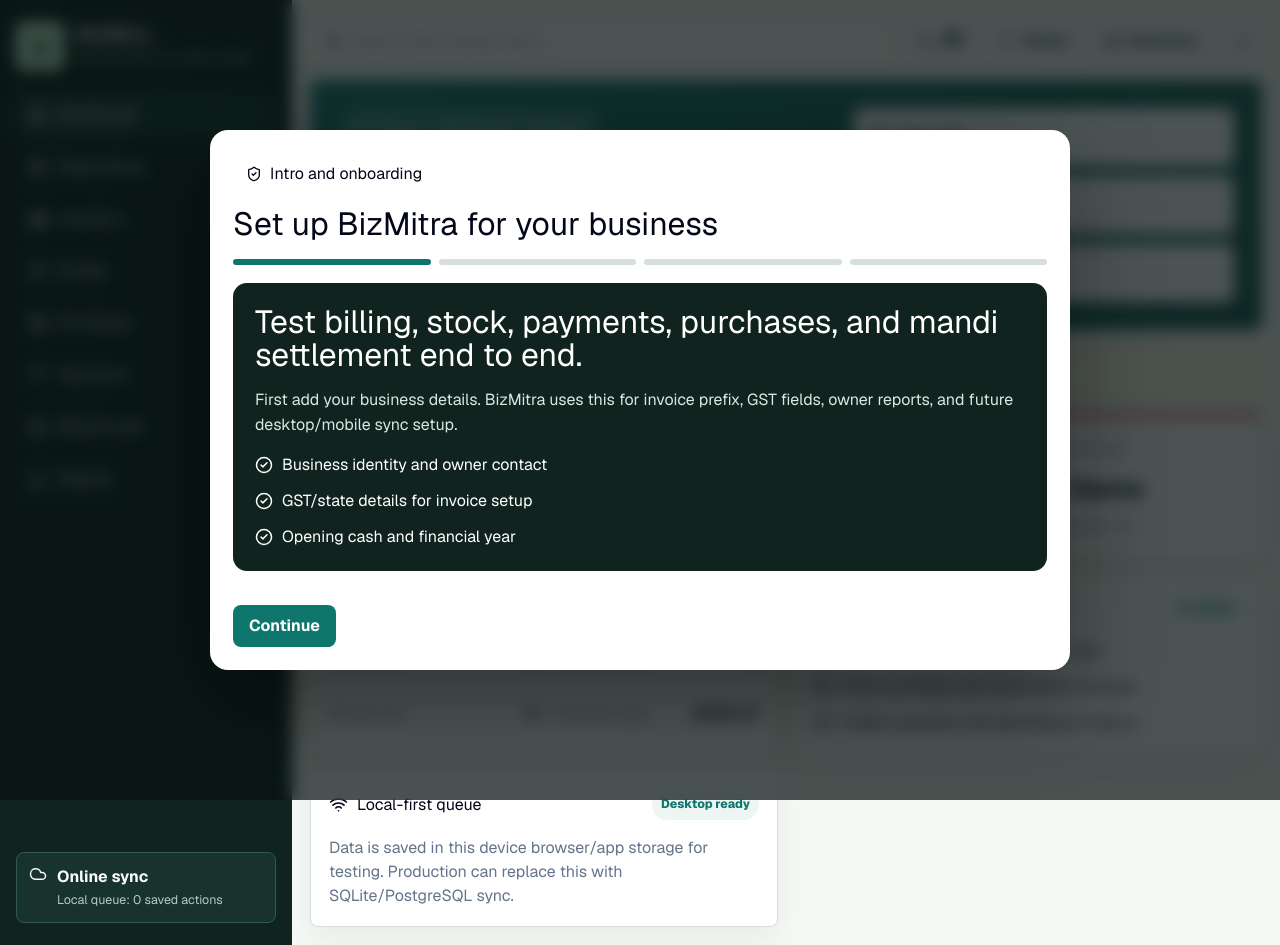
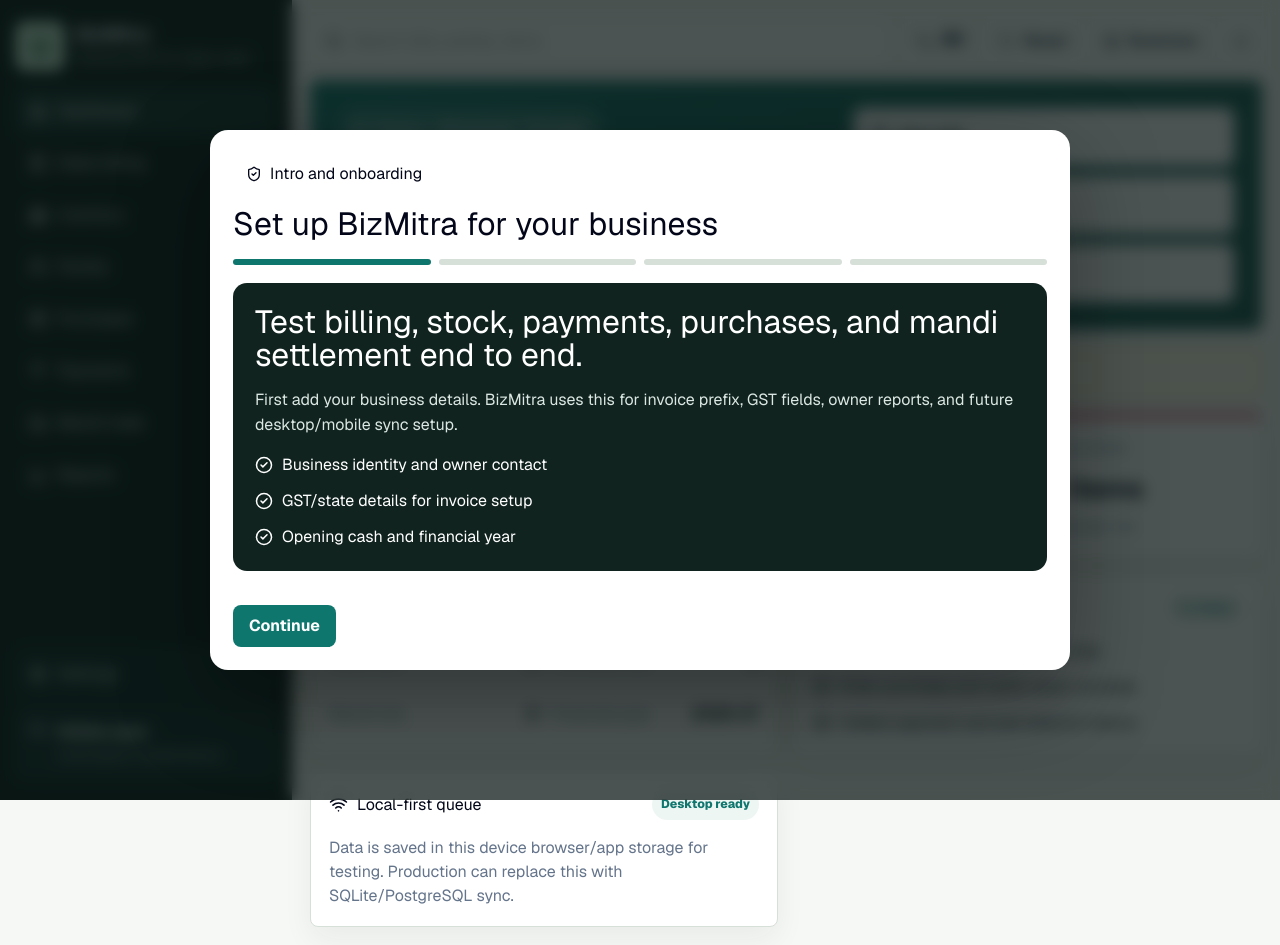
Before and after one commit to farzeenilyaszargar/BizMitra, a Next.js app: page / in a window 1280 px wide. Built offline with nearby package versions, Linux system fonts and the light colour scheme.

Commit message:
Fix sidebar layout and add settings

```diff
--- a/app/erp-app.tsx
+++ b/app/erp-app.tsx
@@ -20,6 +20,7 @@
   ReceiptText,
   RotateCcw,
   Search,
+  Settings,
   ShieldCheck,
   ShoppingCart,
   Store,
@@ -38,7 +39,8 @@
   | "purchases"
   | "payments"
   | "mandi"
-  | "reports";
+  | "reports"
+  | "settings";
 type PartyType = "Customer" | "Supplier" | "Farmer" | "Buyer";
 type PaymentMode = "Cash" | "UPI" | "Bank";
 
@@ -264,6 +266,8 @@
   { key: "reports", label: "Reports", hi: "रिपोर्ट", icon: BarChart3 },
 ];
 
+const settingsModule = { key: "settings" as const, label: "Settings", hi: "सेटिंग्स", icon: Settings };
+
 const initialState: BusinessState = {
   onboardingComplete: false,
   business: {
@@ -288,6 +292,14 @@
     { id: "item-salt", name: "Tata Salt 1kg", unit: "pkt", hsn: "2501", stock: 180, lowStock: 80, saleRate: 24, purchaseRate: 21, gstRate: 0 },
     { id: "item-onion", name: "Onion Nasik", unit: "crate", hsn: "0703", stock: 92, lowStock: 60, saleRate: 740, purchaseRate: 690, gstRate: 0 },
     { id: "item-potato", name: "Potato Agra", unit: "qtl", hsn: "0701", stock: 42.5, lowStock: 20, saleRate: 1260, purchaseRate: 1190, gstRate: 0 },
+    { id: "item-atta", name: "Aashirvaad Atta 10kg", unit: "bag", hsn: "1101", stock: 64, lowStock: 25, saleRate: 425, purchaseRate: 382, gstRate: 5 },
+    { id: "item-dal", name: "Toor Dal Premium 30kg", unit: "bag", hsn: "0713", stock: 22, lowStock: 12, saleRate: 4380, purchaseRate: 4050, gstRate: 5 },
+    { id: "item-tea", name: "Tata Tea Gold 1kg", unit: "pkt", hsn: "0902", stock: 48, lowStock: 20, saleRate: 520, purchaseRate: 470, gstRate: 5 },
+    { id: "item-biscuit", name: "Parle-G Family Pack", unit: "case", hsn: "1905", stock: 36, lowStock: 18, saleRate: 780, purchaseRate: 710, gstRate: 18 },
+    { id: "item-tomato", name: "Tomato Himachal", unit: "crate", hsn: "0702", stock: 58, lowStock: 30, saleRate: 620, purchaseRate: 560, gstRate: 0 },
+    { id: "item-apple", name: "Apple Delicious", unit: "box", hsn: "0808", stock: 19, lowStock: 10, saleRate: 1850, purchaseRate: 1680, gstRate: 0 },
+    { id: "item-wheat", name: "Wheat Lokwan", unit: "qtl", hsn: "1001", stock: 76, lowStock: 35, saleRate: 2410, purchaseRate: 2260, gstRate: 0 },
+    { id: "item-jaggery", name: "Kolhapuri Jaggery 10kg", unit: "box", hsn: "1702", stock: 28, lowStock: 15, saleRate: 540, purchaseRate: 485, gstRate: 5 },
   ],
   parties: [
     { id: "party-sharma", name: "Sharma Kirana Store", type: "Customer", phone: "9876501111", creditLimit: 150000, balance: 86420 },
@@ -339,6 +351,9 @@
 }
 
 function normalizeState(candidate: Partial<BusinessState>): BusinessState {
+  const candidateItems = candidate.items ?? initialState.items;
+  const missingDemoItems = initialState.items.filter((item) => !candidateItems.some((candidateItem) => candidateItem.id === item.id));
+
   return {
     ...initialState,
     ...candidate,
@@ -347,7 +362,7 @@
       ...(candidate.business ?? {}),
     },
     onboardingComplete: Boolean(candidate.onboardingComplete),
-    items: candidate.items ?? initialState.items,
+    items: [...candidateItems, ...missingDemoItems],
     parties: candidate.parties ?? initialState.parties,
     invoices: candidate.invoices ?? initialState.invoices,
     purchases: candidate.purchases ?? initialState.purchases,
@@ -431,7 +446,7 @@
   }, [hydrated, state]);
 
   const t = copy[language];
-  const activeModule = modules.find((module) => module.key === active) ?? modules[0];
+  const activeModule = [...modules, settingsModule].find((module) => module.key === active) ?? modules[0];
   const ActiveModuleIcon = activeModule.icon;
 
   const searchResults = useMemo(() => {
@@ -513,11 +528,24 @@
             })}
           </nav>
 
-          <div className="sync-card">
-            <Cloud size={18} />
-            <div>
-              <strong>{isOnline ? t.online : t.offline}</strong>
-              <span>Local queue: {state.syncQueue} saved actions</span>
+          <div className="sidebar-footer">
+            <button
+              className={`module-button settings-button ${active === "settings" ? "active" : ""}`}
+              onClick={() => {
+                setActive("settings");
+                setSidebarOpen(false);
+              }}
+              type="button"
+            >
+              <Settings size={18} />
+              <span>{language === "hi" ? settingsModule.hi : settingsModule.label}</span>
+            </button>
+            <div className="sync-card">
+              <Cloud size={18} />
+              <div>
+                <strong>{isOnline ? t.online : t.offline}</strong>
+                <span>Local queue: {state.syncQueue} saved actions</span>
+              </div>
             </div>
           </div>
         </aside>
@@ -606,6 +634,7 @@
           {active === "payments" && <Payments state={state} mutate={mutate} />}
           {active === "mandi" && <Mandi state={state} mutate={mutate} />}
           {active === "reports" && <Reports state={state} />}
+          {active === "settings" && <SettingsView state={state} onEditBusiness={() => setShowOnboarding(true)} onResetDemo={resetDemo} />}
         </section>
       </div>
     </main>
@@ -1134,6 +1163,42 @@
   );
 }
 
+function SettingsView({
+  state,
+  onEditBusiness,
+  onResetDemo,
+}: {
+  state: BusinessState;
+  onEditBusiness: () => void;
+  onResetDemo: () => void;
+}) {
+  return (
+    <section className="workspace-grid">
+      <div className="panel wide">
+        <PanelHeader icon={Settings} title="Settings" action="Business profile" />
+        <div className="owner-grid">
+          <StatusLine label="Business name" value={state.business.name} />
+          <StatusLine label="Business type" value={state.business.businessType} />
+          <StatusLine label="Owner" value={state.business.ownerName} />
+          <StatusLine label="Invoice prefix" value={state.business.invoicePrefix} />
+          <StatusLine label="GSTIN" value={state.business.gstin || "Not added"} />
+          <StatusLine label="Financial year" value={state.business.financialYear} />
+        </div>
+        <div className="action-row">
+          <button className="primary-button" type="button" onClick={onEditBusiness}>Edit business setup</button>
+          <button className="ghost-button" type="button" onClick={onResetDemo}>Reset demo transactions</button>
+        </div>
+      </div>
+      <div className="panel">
+        <PanelHeader icon={Boxes} title="Demo data" action={`${state.items.length} items`} />
+        <p className="muted">
+          Demo items include kirana stock, mandi crops, GST goods, and wholesale units so you can test billing, purchases, and stock alerts.
+        </p>
+      </div>
+    </section>
+  );
+}
+
 function PanelHeader({ icon: Icon, title, action }: { icon: typeof Home; title: string; action: string }) {
   return (
     <div className="panel-header">
--- a/app/globals.css
+++ b/app/globals.css
@@ -42,10 +42,14 @@
   color: #f8fafc;
   display: flex;
   flex-direction: column;
-  gap: 22px;
-  min-height: 100vh;
+  gap: 18px;
+  height: 100dvh;
+  left: 0;
+  max-height: 100dvh;
+  min-height: 0;
+  overflow: hidden;
   padding: 22px 16px;
-  position: sticky;
+  position: fixed;
   top: 0;
   width: 292px;
   z-index: 30;
@@ -85,6 +89,10 @@
 .module-nav {
   display: grid;
   gap: 6px;
+  min-height: 0;
+  overflow-y: auto;
+  padding-right: 2px;
+  scrollbar-width: thin;
 }
 
 .module-button {
@@ -119,8 +127,19 @@
   border-radius: 8px;
   display: flex;
   gap: 10px;
+  padding: 12px;
+}
+
+.sidebar-footer {
+  display: grid;
+  gap: 10px;
   margin-top: auto;
-  padding: 12px;
+  min-height: 0;
+}
+
+.settings-button {
+  background: #142d28;
+  border-color: #315a51;
 }
 
 .sync-card strong,
@@ -136,8 +155,10 @@
 
 .app-shell {
   flex: 1;
+  margin-left: 292px;
   min-width: 0;
   padding: 18px;
+  width: calc(100% - 292px);
 }
 
 .topbar {
@@ -797,7 +818,7 @@
 @media (max-width: 820px) {
   .app-sidebar {
     box-shadow: 0 18px 70px rgba(0, 0, 0, 0.26);
-    height: 100vh;
+    height: 100dvh;
     left: 0;
     position: fixed;
     transform: translateX(-105%);
@@ -821,7 +842,9 @@
   }
 
   .app-shell {
+    margin-left: 0;
     padding: 12px;
+    width: 100%;
   }
 
   .topbar-actions .ghost-button span {
```
